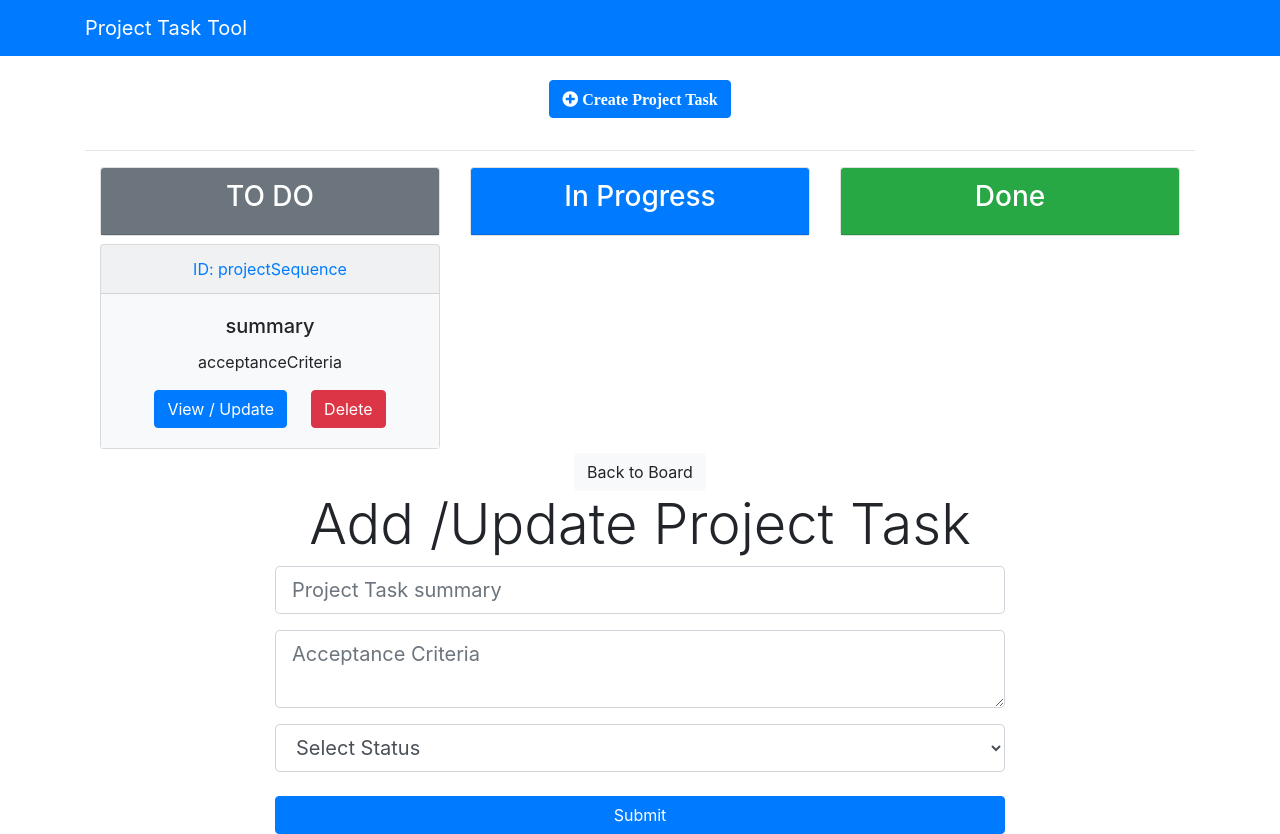
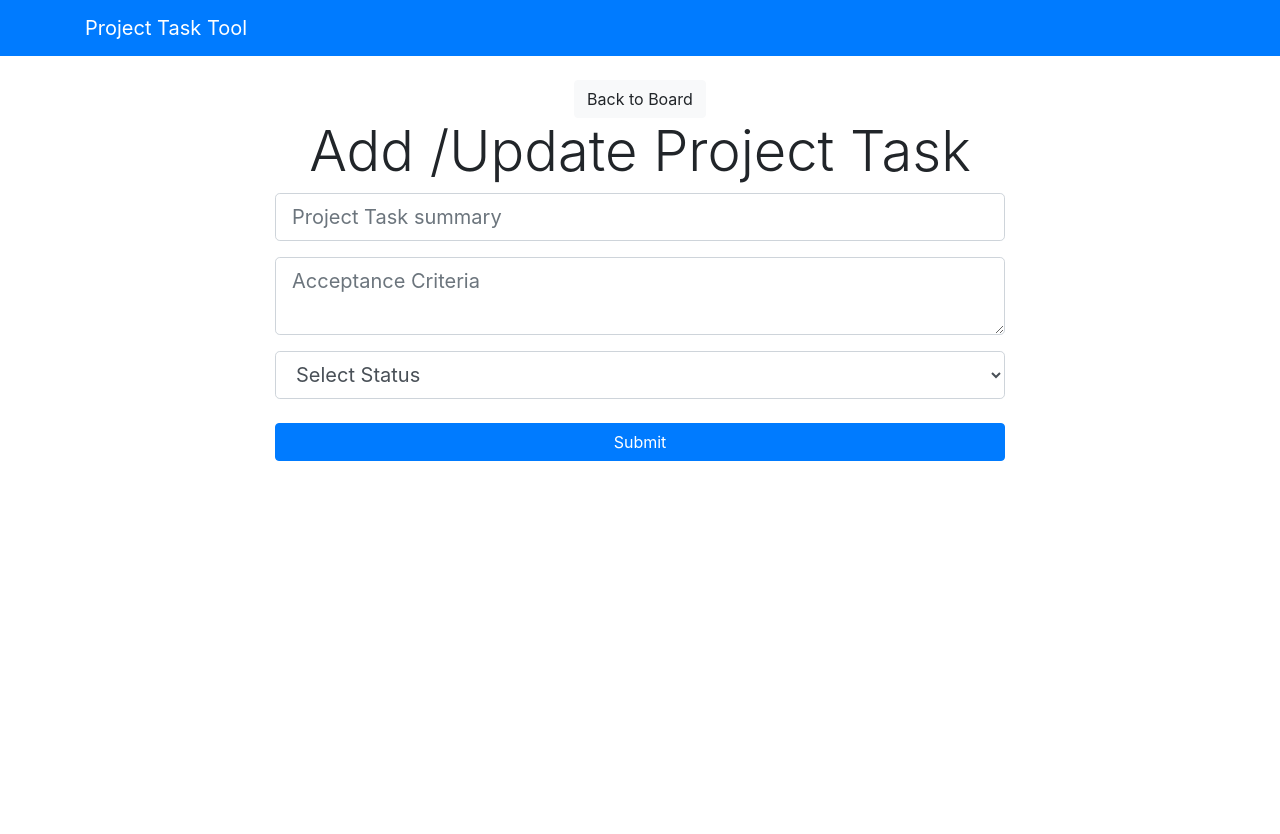
Before and after one commit to prasanganath/React-Spring-MVC, a React (Create React App) app in the folder project-board-react/: page /addProjectTask in a window 1280 px wide. After the commit the page ends 800 px from the top, so only its background shows below. Built offline with nearby package versions, Linux system fonts and the light colour scheme.

Commit message:
modify front end

```diff
--- a/project-board-react/src/App.js
+++ b/project-board-react/src/App.js
@@ -15,7 +15,8 @@ class App extends Component {
       <Router>
       <div className="App">
         <Navbar />
-        <ProjectBoard />
+        <Route exact path="/" component={ProjectBoard} />
+
         <Route exact path="/addProjectTask" component={AddProjectTask} />
       </div>
       </Router>
--- a/project-board-react/src/components/ProjectBoard.js
+++ b/project-board-react/src/components/ProjectBoard.js
@@ -1,12 +1,14 @@
-import React, { Component } from 'react'
+import React, { Component } from 'react';
+import { Link } from "react-router-dom";
+
 
 class ProjectBoard extends Component {
     render(){
         return (
         <div className="container">
-         <a href="" class="btn btn-primary mb-3">
-            <i className="fas fa-plus-circle"> Create Project Task</i>
-        </a>
+         <Link to="/addProjectTask" className="btn btn-primary mb-3">
+            <i class="fas fa-plus-circle"> Create Project Task</i>
+        </Link>
         <br />
         <hr />
         {
--- a/project-board-react/src/components/ProjectTask/AddProjectTask.js
+++ b/project-board-react/src/components/ProjectTask/AddProjectTask.js
@@ -1,4 +1,5 @@
 import React, { Component } from 'react'
+import { Link } from "react-router-dom";
 
 class AddProjectTask extends Component {
     render() {
@@ -7,9 +8,9 @@ class AddProjectTask extends Component {
         <div className="container">
             <div className="row">
                 <div className="col-md-8 m-auto">
-                    <a href="/ProjectBoard.html" className="btn btn-light">
+                    <Link to="/" className="btn btn-light">
                         Back to Board
-                    </a>
+                    </Link>
                     <h4 className="display-4 text-center">Add /Update Project Task</h4>
                     <form>
                         <div className="form-group">
--- a/project-board-react/src/components/ProjectTask/UpdateProjectTask.js
+++ b/project-board-react/src/components/ProjectTask/UpdateProjectTask.js
@@ -11,6 +11,7 @@ class UpdateProjectTask extends Component {
                         Back to Board
                     </a>
                     <h4 className="display-4 text-center">Add /Update Project Task</h4>
+
                     <form>
                         <div className="form-group">
                             <input type="text" className="form-control form-control-lg" name="summary" placeholder="Project Task summary" />
```
